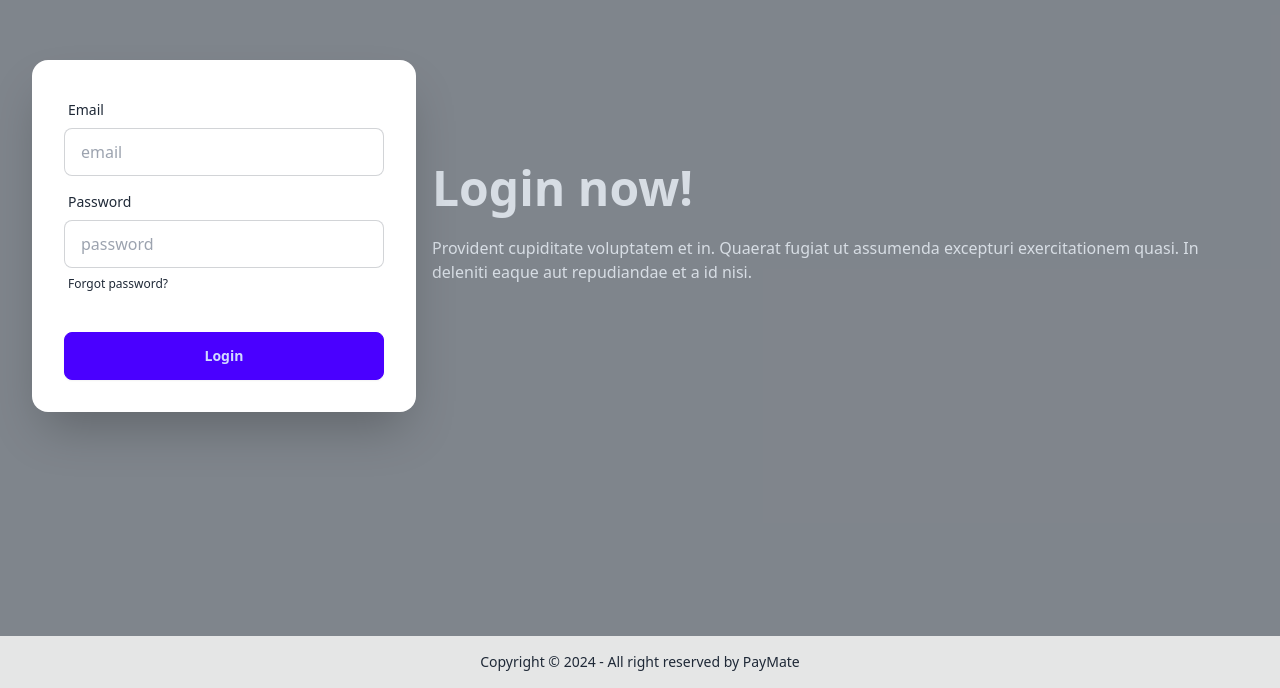
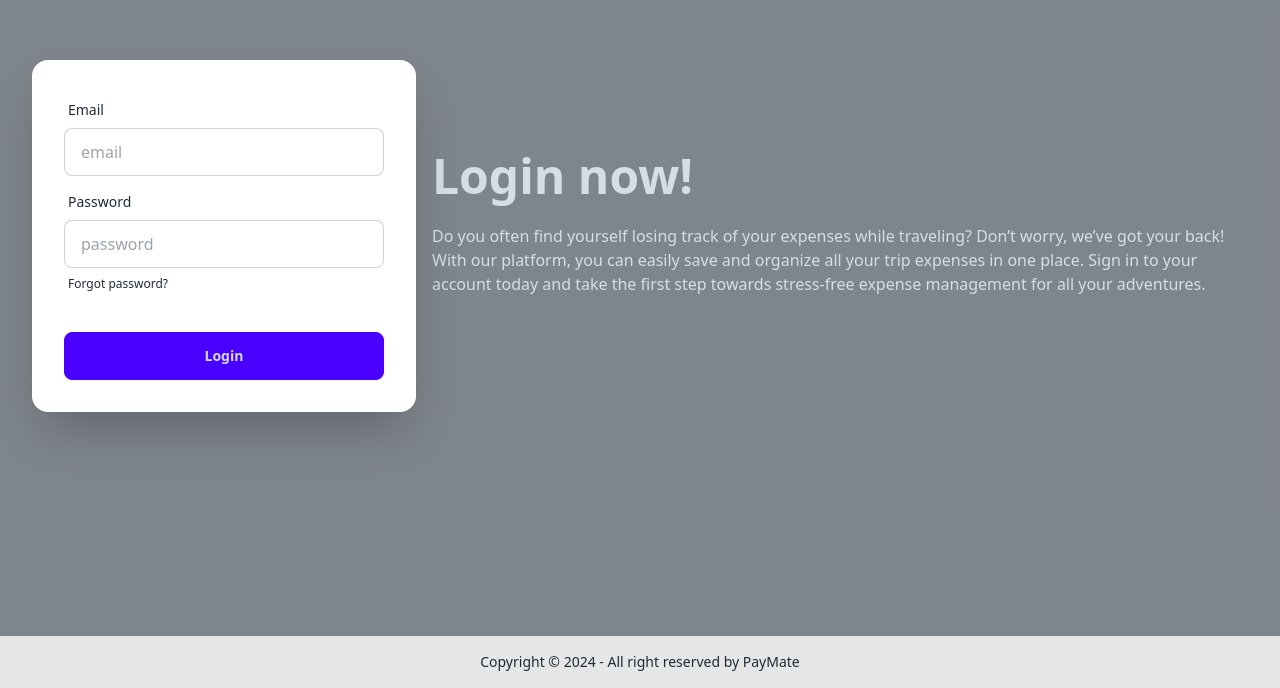
Before and after one commit to Atharav31/PayMate-Frontend, a React (Vite) app in the folder PayMate/: page / in a window 1280 px wide. Shown: the part 1764-2452 px from the top of the page. Built offline with nearby package versions, Linux system fonts and the light colour scheme.

Commit message:
her3 lofin changes with description

```diff
--- a/PayMate/src/components/Hero3.jsx
+++ b/PayMate/src/components/Hero3.jsx
@@ -30,9 +30,11 @@ const Hero3 = () => {
           >
             <h1 className="text-5xl font-bold">Login now!</h1>
             <p className="py-6">
-              Provident cupiditate voluptatem et in. Quaerat fugiat ut assumenda
-              excepturi exercitationem quasi. In deleniti eaque aut repudiandae
-              et a id nisi.
+              Do you often find yourself losing track of your expenses while
+              traveling? Don’t worry, we’ve got your back! With our platform,
+              you can easily save and organize all your trip expenses in one
+              place. Sign in to your account today and take the first step
+              towards stress-free expense management for all your adventures.
             </p>
           </motion.div>
 
```
